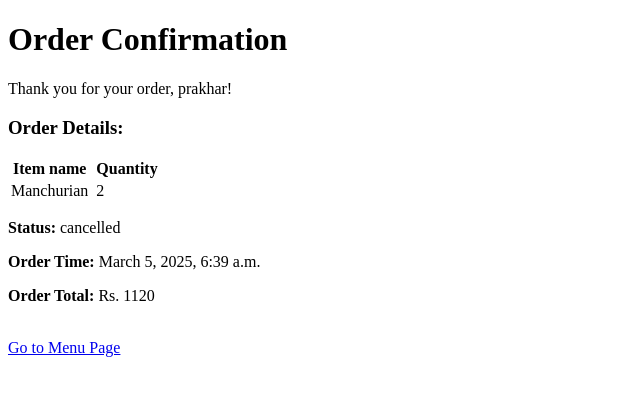
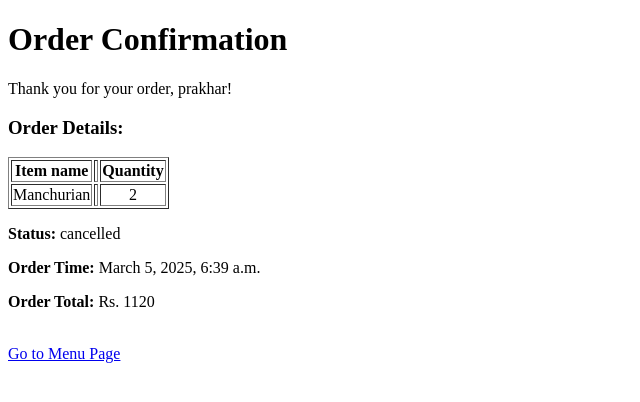
Before and after one commit to PrakharTTN/pythonBootcamp, a Django app: page /customer/order_confirmation/54/ in a window 1280 px wide. Shown: the top 402 px of the page, without its empty margins (0-640 px from the left). Run offline with Django 5.2, Linux system fonts and the light colour scheme; a user stored in the database is signed in; data comes from the database, SQL or seed files in the repository.

Commit message:
Updated: Borders in table

```diff
--- a/Week_4_Django/14-Django/currycrown/customer/templates/customer/order_confirmation.html
+++ b/Week_4_Django/14-Django/currycrown/customer/templates/customer/order_confirmation.html
@@ -11,7 +11,7 @@
     <p>Thank you for your order, {{ order.user.username }}!</p>
 
     <h3>Order Details:</h3>
-    <table>
+    <table border=1 style="text-align:center;">
         <thead>
             <tr>
                 <th>Item name</th>
```
